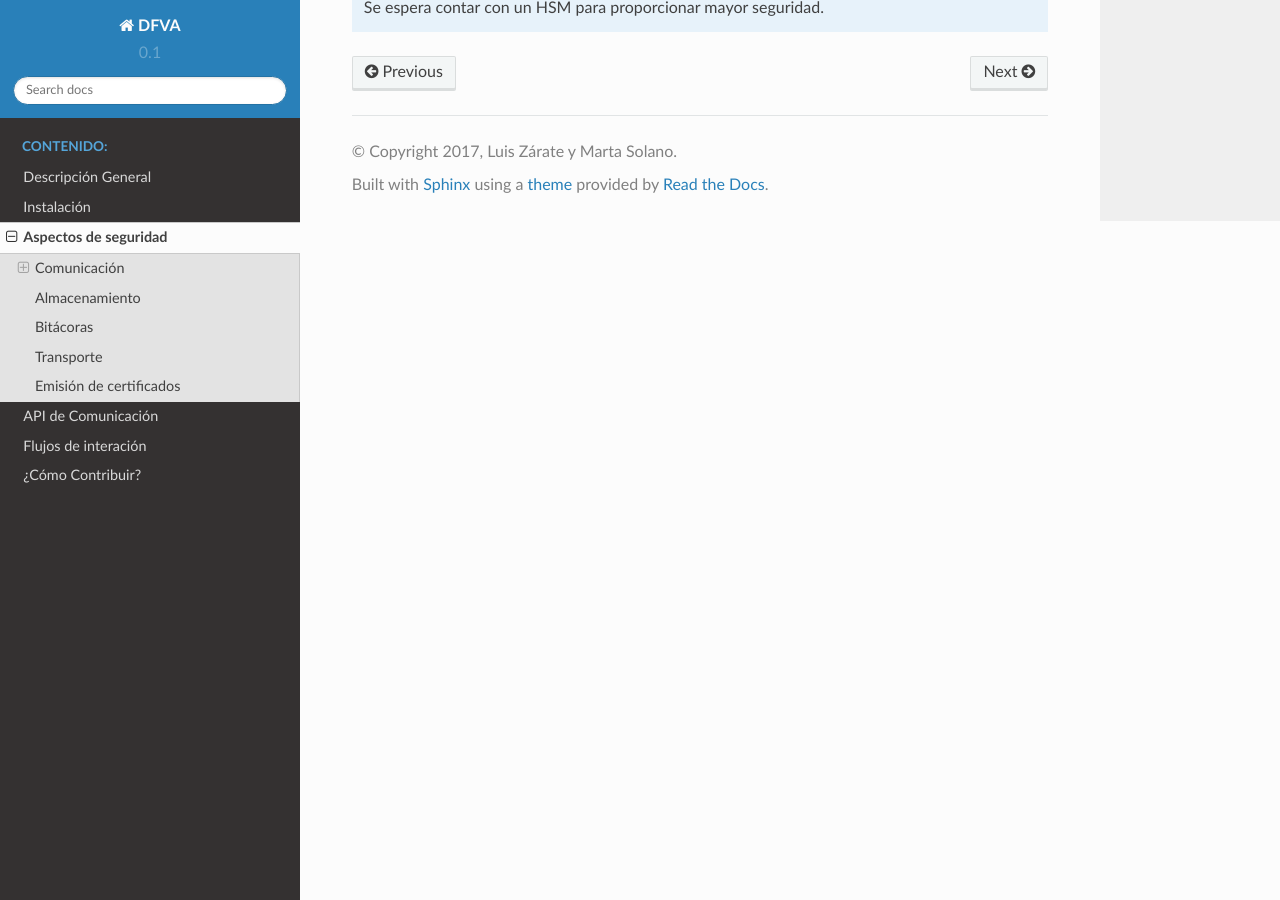
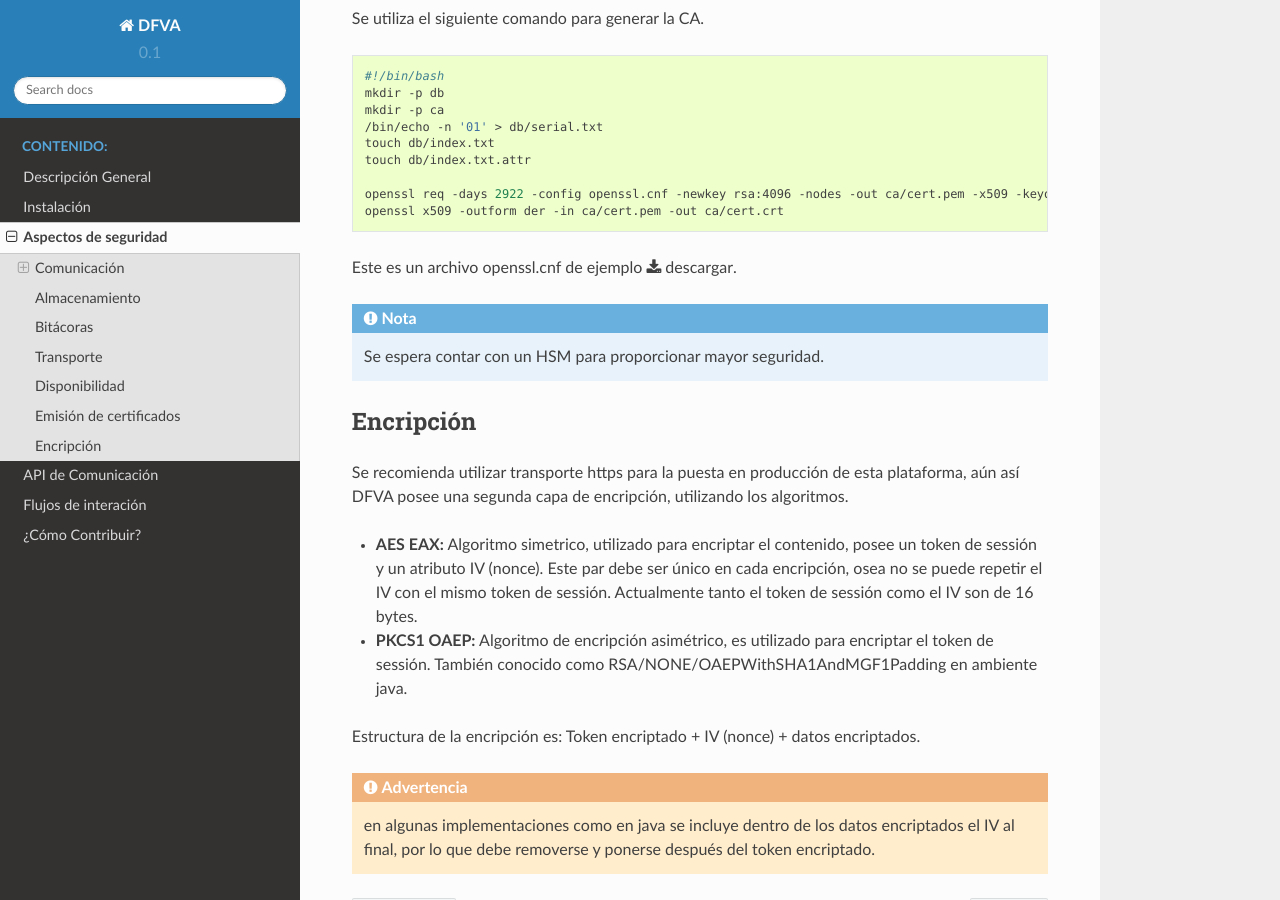
Before and after one commit to luisza/dfva, a Sphinx documentation site: the page built from docs/aspectos_de_seguridad.rst, in a window 1280 px wide and 900 px high, scrolled down 3877 px. Built offline with Sphinx 7.4.7 and the Read the Docs theme 2.0.0, drawn with Linux system fonts in a browser that asks for light colours; formulas are drawn with MathJax 3; some of the changed text lies outside the part shown.

Commit message:
Updated securrity aspects doc

```diff
--- a/docs/aspectos_de_seguridad.rst
+++ b/docs/aspectos_de_seguridad.rst
@@ -98,6 +98,14 @@
 
 Se recomienda implementar HTTP Strict Transport Security (HSTS) en el sistemas en producción.
 
+Disponibilidad
+-------------------
+
+DFVA está basado en Django y utiliza todos los mecanismos provistos por este, así también posee todas las bondades en cuanto a escalabilidad. Por ello DFVA es escalable tanto Horizontal como Verticalmente.
+
+Aunque AES EAX no es thread safe, solo se utiliza un hilo por encripción y abonando el hecho que Django es thread safe, se concidera que DFVA posee la capacidad de ejecutarse en entornos multi-hilo, con un pequeño impacto en los tiempos de encripción.
+
+.. note:: Más pruebas del comportamiento multihilo son recomendables.
 
 Emisión de certificados
 --------------------------
@@ -128,3 +136,17 @@
 Este es un archivo openssl.cnf de ejemplo :download:`descargar <_static/openssl.cnf>`.
 
 .. note:: Se espera contar con un HSM para proporcionar mayor seguridad.
+
+
+Encripción
+-------------
+
+Se recomienda utilizar transporte https para la puesta en producción de esta plataforma, aún así DFVA posee una segunda capa de encripción, utilizando los algoritmos.
+
+- **AES EAX:** Algoritmo simetrico, utilizado para encriptar el contenido, posee un token de sessión y un atributo IV (nonce). Este par debe ser único en cada encripción, osea no se puede repetir el IV con el mismo token de sessión.  Actualmente tanto el token de sessión como el IV son de 16 bytes.
+
+- **PKCS1 OAEP:**  Algoritmo de encripción asimétrico, es utilizado para encriptar el token de sessión.   También conocido como RSA/NONE/OAEPWithSHA1AndMGF1Padding en ambiente java.
+
+Estructura de la encripción es:   Token encriptado + IV (nonce) + datos encriptados.
+
+.. warning:: en algunas implementaciones como en java se incluye dentro de los datos encriptados el IV al final, por lo que debe removerse y ponerse después del token encriptado.
```
